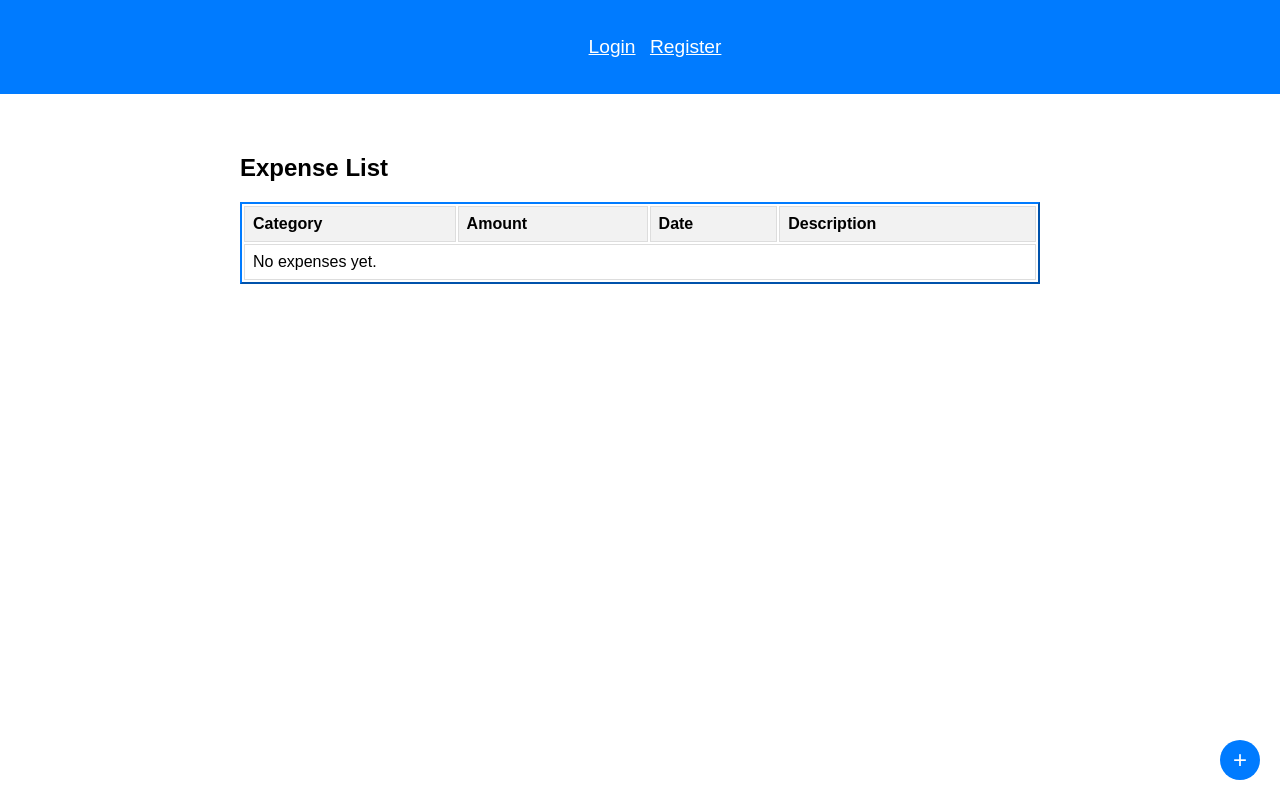
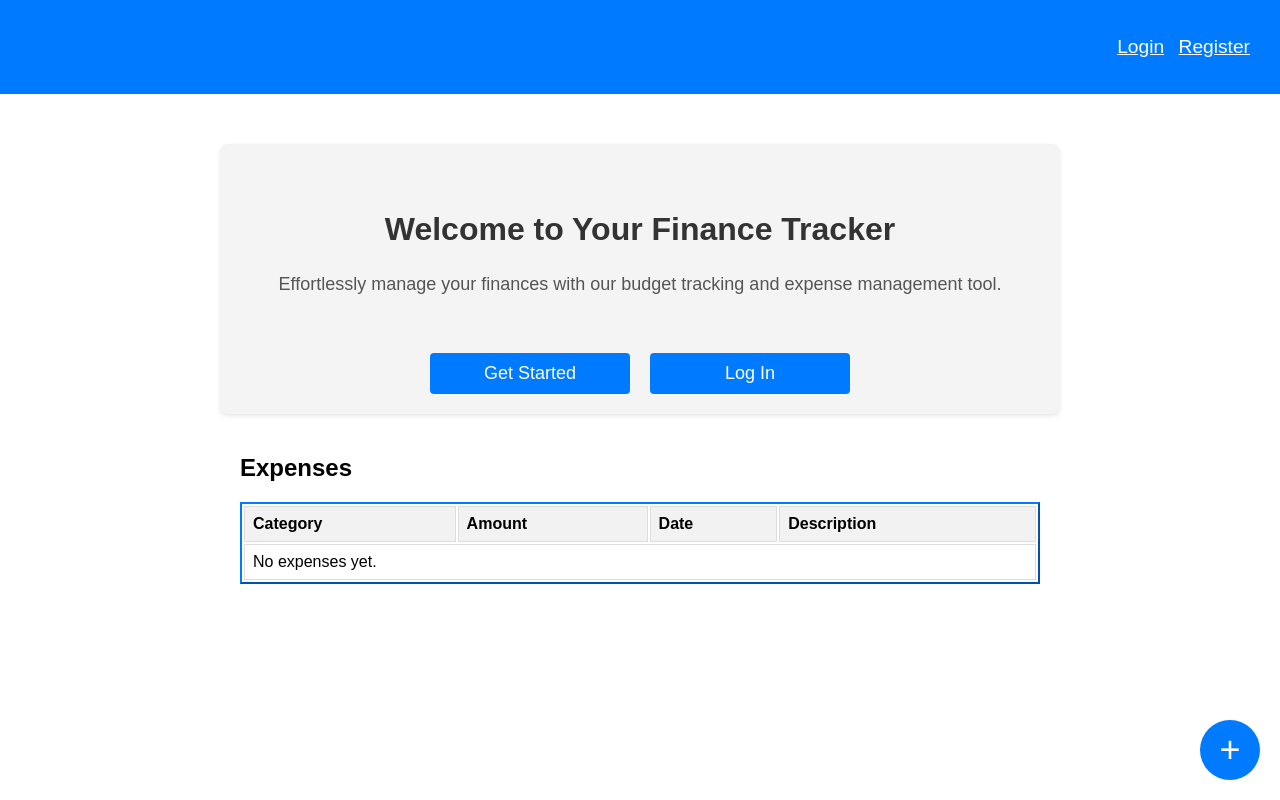
Before and after one commit to NishthaJethani/finance-tracker, a Django app: template expenses/templates/expense_list.html in a window 1280 px wide. Run offline with Django 3.2, Linux system fonts and the light colour scheme; the template is opened without the code that fills it, so the values that code supplies are empty.

Commit message:
Better frontend

```diff
--- a/expenses/templates/base.html
+++ b/expenses/templates/base.html
@@ -14,20 +14,38 @@
                 {% if user.is_authenticated %}
                 <li><a href="{% url 'expenses:expense-home' %}">Home</a></li>
                 <li><a href="{% url 'users:logout' %}">Logout</a></li>
-
                 {% else %}
-                    <li><a href="{% url 'users:login' %}">Login</a></li>
-                    <li><a href="{% url 'users:register' %}">Register</a></li>
+                <li><a href="{% url 'users:login' %}">Login</a></li>
+                <li><a href="{% url 'users:register' %}">Register</a></li>
                 {% endif %}
             </ul>
         </nav>
     </header>
 
-    <div class="content">
-        {% block content %}
-        <!-- Content for child templates will go here -->
-        {% endblock %}
+
+    <div class="homepage-container">
+        {% if user.is_authenticated %}
+        <a href="{% url 'expenses:expense-create' %}" class="cta-button">Add an Expense</a>
+        {% else %}
+        <section class="homepage">
+            <div class="homepage-text">
+                <h1>Welcome to Your Finance Tracker</h1>
+                <p>Effortlessly manage your finances with our budget tracking and expense management tool.</p>
+            </div>
+            <div class="cta-button-container">
+
+                <a href="{% url 'users:register' %}" class="cta-button">Get Started</a>
+                <a href="{% url 'users:login' %}" class="cta-button">Log In</a>
+            </div>
+        </section>
+        {% endif %}
     </div>
+
+
+
+    {% block content %}
+    {% endblock %}
+
 
     <footer>
         <!-- Footer content -->
--- a/expenses/templates/expense_list.html
+++ b/expenses/templates/expense_list.html
@@ -3,7 +3,7 @@
 {% block content %}
 
     <div class="table-container">
-      <h2>Expense List</h2>
+      <h2>Expenses</h2>
         <table class="expense-table">
             <thead>
                 <tr>
@@ -16,10 +16,11 @@
             <tbody>
                 {% for expense in expenses %}
                     <tr>
+                        <td>{{ expense.description }}</td>
+                        <td>₹{{ expense.amount|floatformat:2 }}</td>
                         <td>{{ expense.category }}</td>
-                        <td>${{ expense.amount|floatformat:2 }}</td>
                         <td>{{ expense.date|date:"M d, Y" }}</td>
-                        <td>{{ expense.description }}</td>
+
                     </tr>
                 {% empty %}
                     <tr>
--- a/expenses/templates/logged_out.html
+++ b/expenses/templates/logged_out.html
@@ -2,5 +2,5 @@
 
 {% block content %}
   <h2>You have been successfully logged out.</h2>
-  <p><a href="{% url 'expenses:expense-home' %}">Return to the home page</a></p>
+  <p><a href="{% url 'users:home' %}">Return to the home page</a></p>
 {% endblock %}
--- a/financetracker/settings.py
+++ b/financetracker/settings.py
@@ -139,4 +139,3 @@ STATIC_URL = '/static/'
 STATICFILES_DIRS = [os.path.join(BASE_DIR, 'static')]
 
 LOGIN_REDIRECT_URL = 'expenses:expense-home'
-LOGIN_URL = 'users:login'
--- a/financetracker/urls.py
+++ b/financetracker/urls.py
@@ -19,6 +19,6 @@ from django.urls import path, include
 
 urlpatterns = [
     path("admin/", admin.site.urls),
-    path('', include('expenses.urls')),
-    path('users/', include('users.urls')),
+    path('expenses', include('expenses.urls')),
+    path('', include('users.urls')),
 ]
--- a/static/expenses/styles.css
+++ b/static/expenses/styles.css
@@ -28,7 +28,7 @@ body {
 header {
     background-color: #007bff;
     color: white;
-    text-align: center;
+    text-align: right;
     margin: 0;
     padding: 20px;
 }
@@ -82,17 +82,72 @@ nav ul li {
 .plus-button {
     background-color: #007bff;
     color: white;
-    font-size: 24px;
+    font-size: 36px;
     text-align: center;
     display: inline-block;
-    width: 40px;
-    height: 40px;
+    width: 60px;
+    height: 60px;
     border-radius: 50%;
     text-decoration: none;
-    line-height: 40px;
-    text-align: center;
+    line-height: 60px;
+
+
 }
 
 .plus-button:hover {
     background-color: #0056b3;
 }
+
+/* styles.css */
+
+.homepage-container {
+    text-align: center;
+    margin-top: 50px;
+}
+
+.homepage {
+    background-color: #f4f4f4;
+    padding: 20px;
+    border-radius: 8px;
+    box-shadow: 0 2px 4px rgba(0, 0, 0, 0.1);
+    max-width: 800px;
+    margin: 0 auto;
+}
+
+.homepage-text {
+    padding: 20px;
+    text-align: center;
+}
+
+h1 {
+    font-size: 32px;
+    color: #333;
+}
+
+p {
+    font-size: 18px;
+    color: #555;
+}
+
+.cta-button-container {
+    display: flex;
+    justify-content: center;
+    margin-top: 20px;
+}
+
+.cta-button {
+    background-color: #007bff;
+    color: #fff;
+    font-size: 18px;
+    text-align: center;
+    display: inline-block;
+    width: 180px;
+    padding: 10px;
+    border-radius: 4px;
+    text-decoration: none;
+    margin: 0 10px;
+}
+
+.cta-button:hover {
+    background-color: #0056b3;
+}
--- a/users/urls.py
+++ b/users/urls.py
@@ -1,10 +1,11 @@
 from django.urls import path
-from .views import UserRegistrationView, UserLoginView, CustomLogoutView, CustomLogoutSuccessView
+from .views import UserRegistrationView, UserLoginView, CustomLogoutView, CustomLogoutSuccessView, HomeView
 
 app_name = 'users'
 
 
 urlpatterns= [
+    path('', HomeView.as_view(), name='home'),
     path('register/', UserRegistrationView.as_view(), name='register'),
     path('login/', UserLoginView.as_view(), name='login'),
     path('logout/', CustomLogoutView.as_view(), name='logout'),
--- a/users/views.py
+++ b/users/views.py
@@ -24,3 +24,6 @@ class CustomLogoutView(LogoutView):
 
 class CustomLogoutSuccessView(TemplateView):
     template_name = 'logged_out.html'
+
+class HomeView(TemplateView):
+    template_name = 'base.html'
```
Also changed, not shown: expenses/views.py (line endings or trailing spaces).
